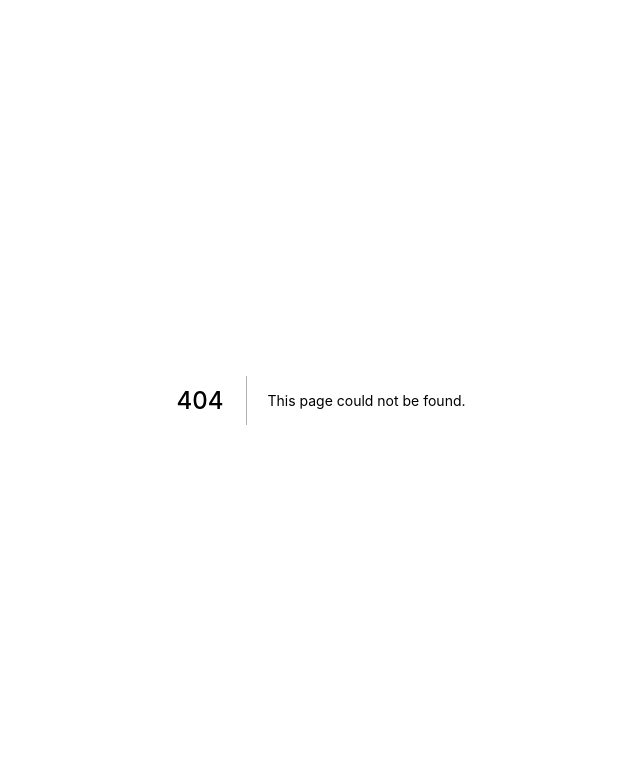
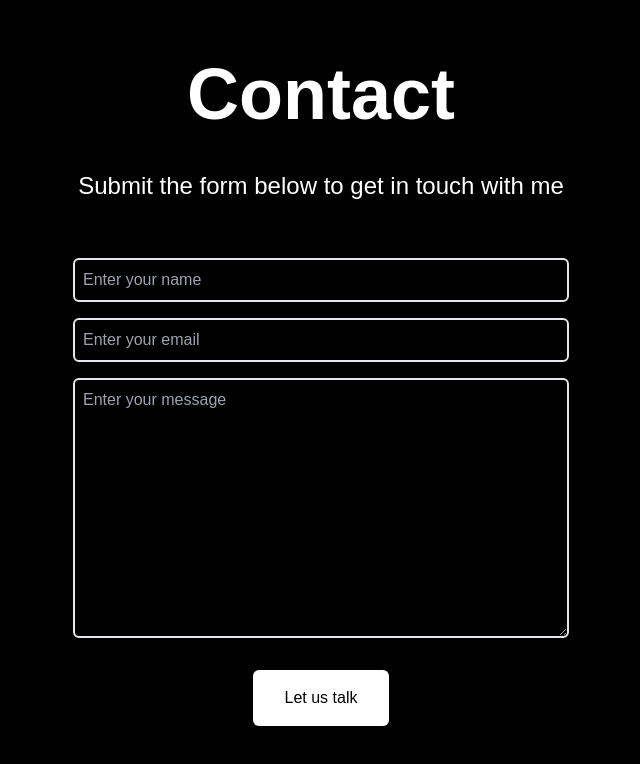
Before and after one commit to sudofinn/blog, a Next.js app: page /reachout in a window 1280 px wide. Before the commit this address had no page. Shown: the top 764 px of the page, without its empty margins (319-959 px from the left). Built offline with nearby package versions, Linux system fonts and the light colour scheme; a web font is replaced by a local one.

Commit message:
Added env variables, might not work

```diff
--- a/components/home/FindMe.tsx
+++ b/components/home/FindMe.tsx
@@ -35,8 +35,14 @@ const FindMe = () => {
       }
    ]
 
+   const transferReachOutPage = () => {
+    window.open("/reachout")
+   }
+
 
   return (
+
+
 
 
     <section className="relative">
@@ -48,6 +54,13 @@ const FindMe = () => {
             <p  data-aos="zoom-in-down" className="text-2xl text-center mx-12 my-12 ">You can also take a look at  other website/platforms
              I`m active on. </p>
         </div>
+
+       <div className='flex justify-center items-center'>
+          <button onClick={transferReachOutPage}  className="text-white   bg-black  hover:text-black hover:bg-white
+              flex items-center  max-w-lg px-12 py-6 my-8 text-2xl  rounded-md hover:scale-110 duration-300 ">
+                  Reach out
+          </button>
+       </div>
 
         <div className="w-full grid grid-cols-1 sm:grid-cols-2 gap-16 text-center   py-12 px-20 sm:px-8">
           {techs.map(({ id, href, child, title, style }) => (
--- a/next.config.js
+++ b/next.config.js
@@ -2,6 +2,9 @@
 const nextConfig = {
   reactStrictMode: true,
   swcMinify: true,
+  env: {
+    getFormKey:"https://getform.io/f/e1b4940b-ffd6-466a-889d-08d3deaf0298"
+  }
 }
 
 module.exports = nextConfig
--- /dev/null
+++ b/pages/reachout/index.tsx
@@ -0,0 +1,54 @@
+import React from 'react'
+
+const index = () => {
+  return (
+    <div
+
+      className="w-full h-screen bg-black p-4 text-white"
+    >
+      <div className="flex flex-col p-4 justify-center max-w-screen-lg mx-auto h-full">
+        <div className="pb-8  ">
+          <p data-aos="fade-up" className="text-7xl font-bold text-center mt-4 mb-4 ">
+            Contact
+          </p>
+          <p  data-aos="fade-up" className="py-6 text-2xl text-center ">Submit the form below to get in touch with me</p>
+        </div>
+
+        <div className=" flex justify-center items-center">
+
+          <form data-aos="fade-up"
+              action={process.env.getFormKey}
+              method="POST"
+
+            className=" flex flex-col w-full md:w-1/2"
+          >
+            <input
+              type="text"
+              name="name"
+              placeholder="Enter your name"
+              className="p-2 bg-transparent border-2 rounded-md text-white focus:outline-none"
+            />
+            <input
+              type="text"
+              name="email"
+              placeholder="Enter your email"
+              className="my-4 p-2 bg-transparent border-2 rounded-md text-white focus:outline-none"
+            />
+            <textarea
+              name="message"
+              placeholder="Enter your message"
+              rows={10}
+              className="p-2 bg-transparent border-2 rounded-md text-white focus:outline-none"
+            ></textarea>
+
+            <button className="text-black bg-white hover:bg-black hover:text-white px-8 py-4 my-8 mx-auto flex items-center rounded-md hover:scale-110 duration-300">
+              Let us talk
+            </button>
+          </form>
+        </div>
+      </div>
+    </div>
+  );
+}
+
+export default index
```
Also changed, not shown: 1 other file (tests, documents, lock files or other folders).
